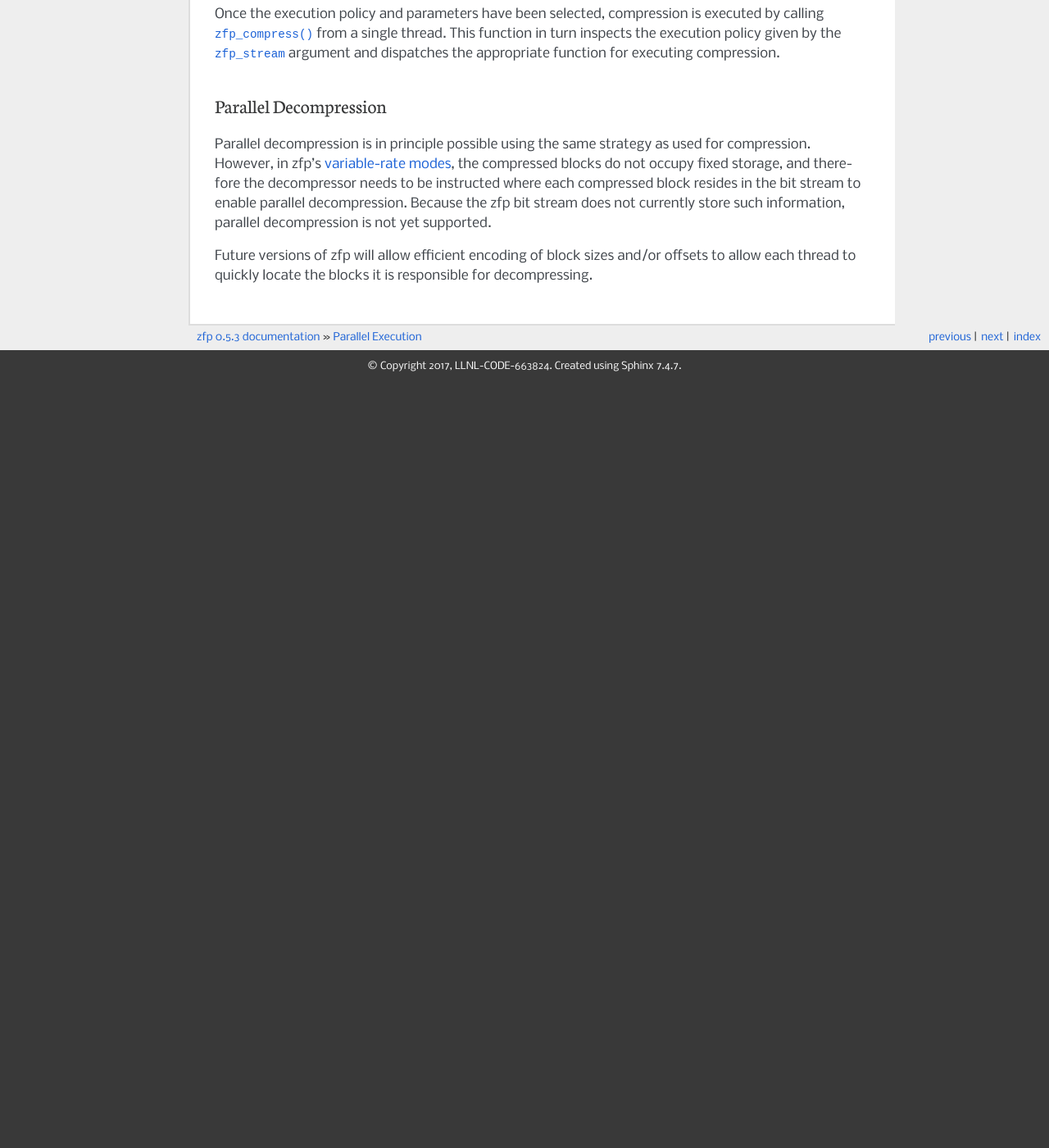
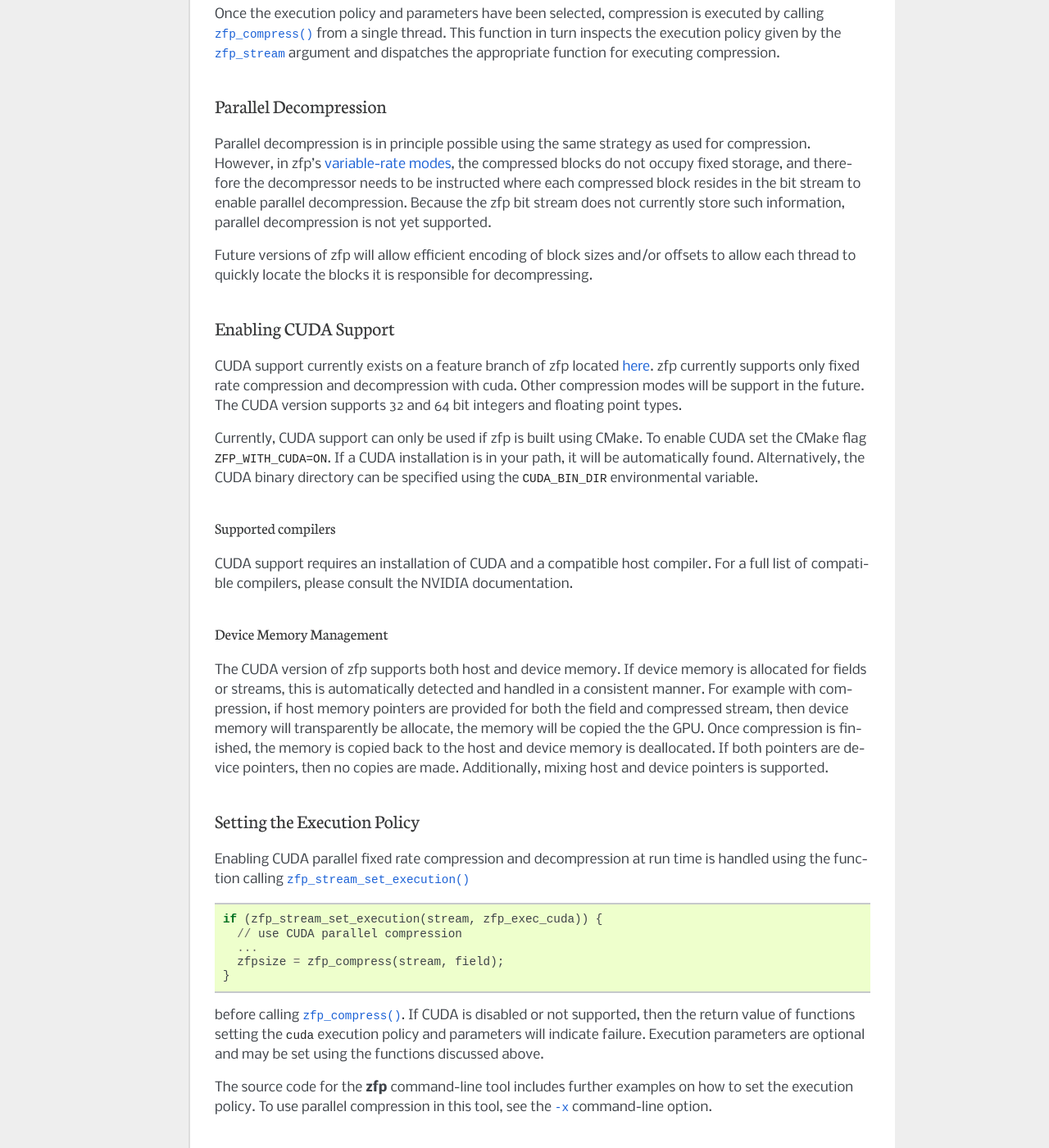
Before and after one commit to LLNL/zfp, a Sphinx documentation site: the page built from docs/source/execution.rst, in a window 1280 px wide and 1400 px high, scrolled down 3116 px. Shown: the whole window at 82% size. Built offline with Sphinx 7.4.7, drawn with Linux system fonts in a browser that asks for light colours; formulas are drawn with MathJax 3; before the commit the page ends 3582 px from its top, so only the background shows below that; some of the changed text lies outside the part shown.

Commit message:
addding docs section for cuda compilation

```diff
--- a/docs/source/execution.rst
+++ b/docs/source/execution.rst
@@ -203,3 +203,56 @@ store such information, parallel decompression is not yet supported.
 Future versions of |zfp| will allow efficient encoding of block sizes and/or
 offsets to allow each thread to quickly locate the blocks it is responsible
 for decompressing.
+
+Enabling CUDA Support
+---------------------
+
+CUDA support currently exists on a feature branch of zfp located
+`here <https://github.com/LLNL/zfp/tree/feature/cuda_support>`_.
+zfp currently supports only fixed rate compression and decompression with cuda.
+Other compression modes will be support in the future.
+The CUDA version supports 32 and 64 bit integers and floating point types.
+
+Currently, CUDA support can only be used if zfp is built using CMake. To enable
+CUDA set the CMake flag :code:`ZFP_WITH_CUDA=ON`. If a CUDA installation is in your
+path, it will be automatically found. Alternatively, the CUDA binary directory
+can be specified using the :code:`CUDA_BIN_DIR` environmental variable.
+
+Supported compilers
+^^^^^^^^^^^^^^^^^^^
+CUDA support requires an installation of CUDA and a compatible host compiler.
+For a full list of compatible compilers, please consult the NVIDIA documentation.
+
+Device Memory Management
+^^^^^^^^^^^^^^^^^^^^^^^^
+The CUDA version of zfp supports both host and device memory. If device memory
+is allocated for fields or streams, this is automatically detected and handled in
+a consistent manner. For example with compression, if host memory pointers are
+provided for both the field and compressed stream, then device memory will transparently
+be allocate, the memory will be copied the the GPU. Once compression is finished, the
+memory is copied back to the host and device memory is deallocated. If both pointers
+are device pointers, then no copies are made. Additionally, mixing host and device
+pointers is supported.
+
+Setting the Execution Policy
+----------------------------
+
+Enabling CUDA parallel fixed rate compression and decompression at run time is handled
+using the function calling :c:func:`zfp_stream_set_execution`
+::
+
+    if (zfp_stream_set_execution(stream, zfp_exec_cuda)) {
+      // use CUDA parallel compression
+      ...
+      zfpsize = zfp_compress(stream, field);
+    }
+
+before calling :c:func:`zfp_compress`.  If CUDA is disabled or not
+supported, then the return value of functions setting the :code:`cuda`
+execution policy and parameters will indicate failure.  Execution
+parameters are optional and may be set using the functions discussed
+above.
+
+The source code for the |zfpcmd| command-line tool includes further examples
+on how to set the execution policy.  To use parallel compression in this
+tool, see the :option:`-x` command-line option.
```
